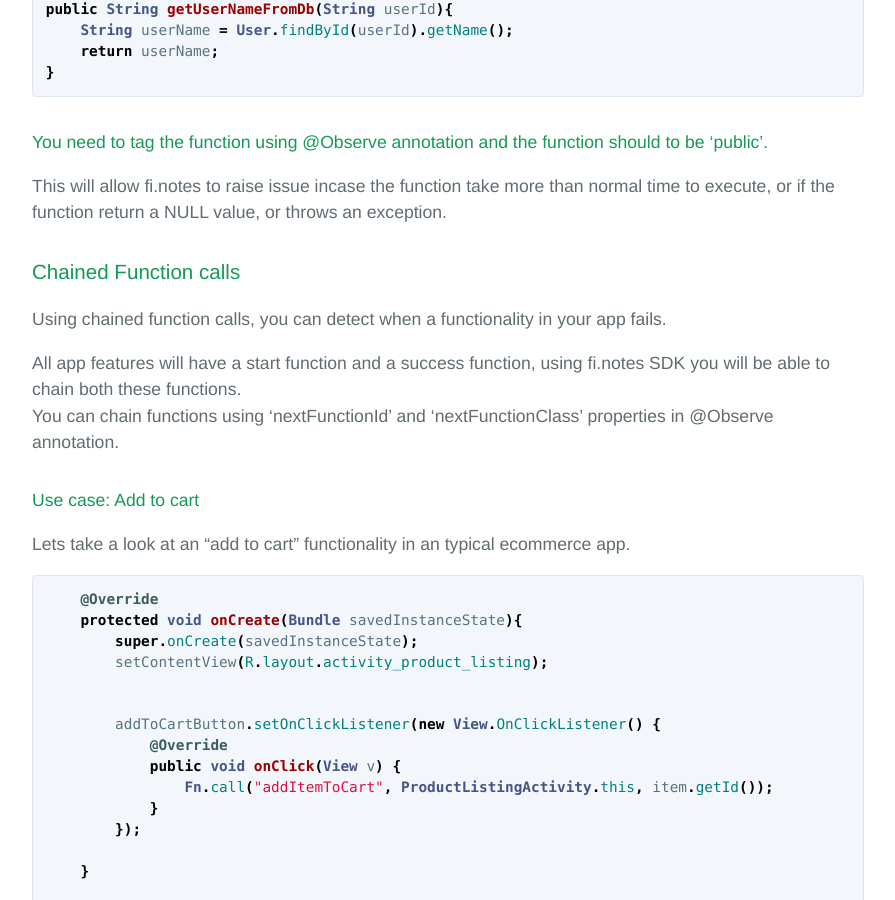
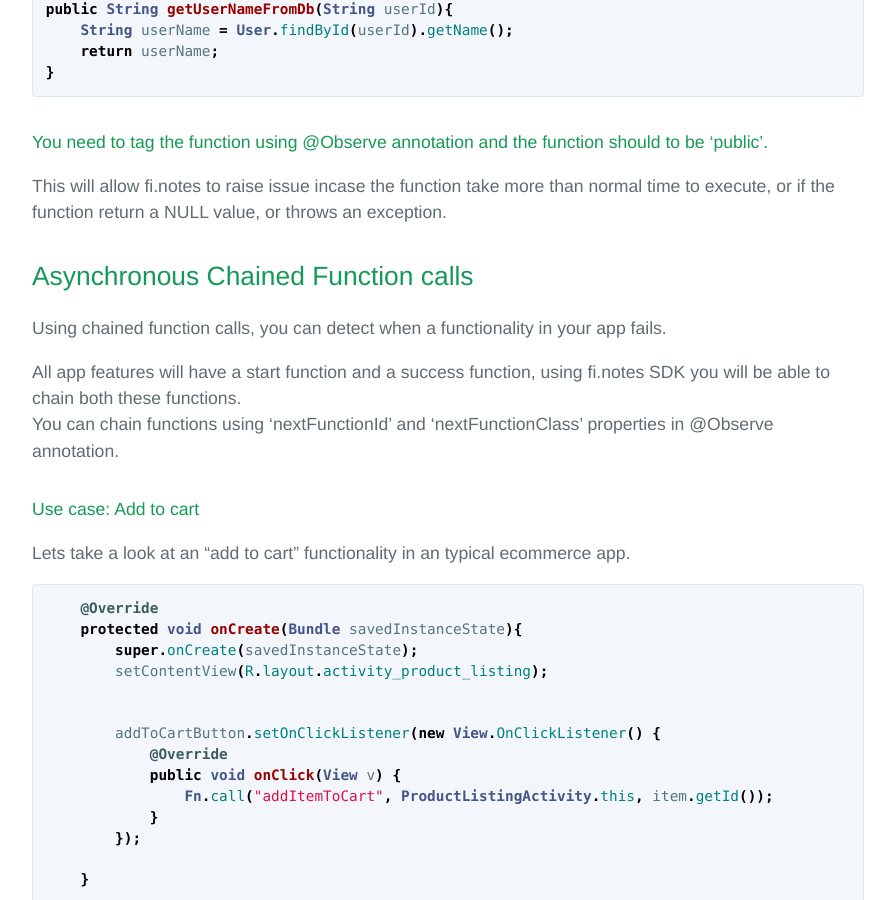
Before and after one commit to finotes/finotes.github.io, a Jekyll site: the page built from _posts/2018-02-02-java-docs.md, in a window 1280 px wide and 900 px high, scrolled down 6424 px. Shown: the whole window, without its empty margins (192-1087 px from the left). Built offline with Jekyll 4.4.1, drawn with Linux system fonts in a browser that asks for light colours; some web fonts are replaced.

Commit message:
Update 2018-02-02-java-docs.md

```diff
--- a/_posts/2018-02-02-java-docs.md
+++ b/_posts/2018-02-02-java-docs.md
@@ -264,7 +264,7 @@ public String getUserNameFromDb(String userId){
 This will allow fi.notes to raise issue incase the function take more than normal time to execute, or if the function return a NULL value, or throws an exception.
 
 
-### Chained Function calls
+## Asynchronous Chained Function calls
 
 Using chained function calls, you can detect when a functionality in your app fails.
 
```
